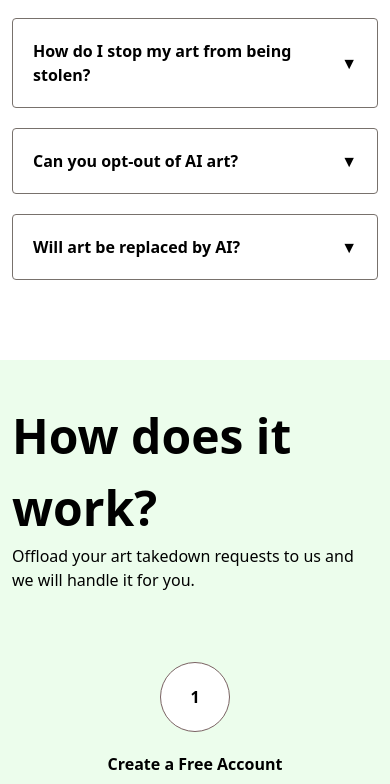
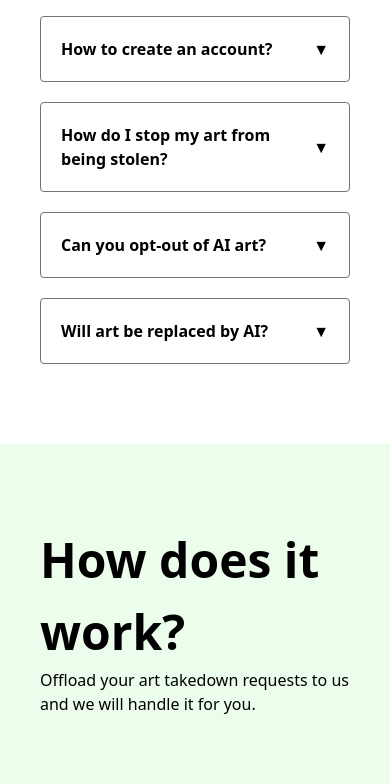
Before and after one commit to sp1d5r/Steal-My-Art-Back, a React (Create React App) app: page / in a window 390 px wide. Shown: the part 1180-1964 px from the top of the page. Built offline with nearby package versions, Linux system fonts and the light colour scheme.

Commit message:
(Eli) Frontend: Added CTA button.

```diff
--- a/src/App.tsx
+++ b/src/App.tsx
@@ -6,8 +6,6 @@ function App() {
   return (
     <div className="App">
       <Landing enableAnimation={true}/>
-      <div className='h-[1000px]'>
-      </div>
     </div>
   );
 }
--- a/src/components/logo/Logo.tsx
+++ b/src/components/logo/Logo.tsx
@@ -7,7 +7,7 @@ export interface LogoProps {
 
 export const Logo:React.FC<LogoProps> = ({}) => {
     return <div className='flex gap-5 items-center justify-center'>
-        <img  className="h-[50px]" src={LogoIcon} alt="" />
+        <img  className="h-[25px] sm:h-[50px]" src={LogoIcon} alt="" />
         <p className='text-[20px] md:text-[1.5rem]  font-bold'>stealmyartback</p>
     </div>
 }
--- a/src/pages/Landing.tsx
+++ b/src/pages/Landing.tsx
@@ -5,6 +5,7 @@ import gsap from "gsap";
 import { HowItWorks } from "../sections/HowItWorks";
 import { Information } from "../sections/Information";
 import { FAQs } from "../sections/FAQs";
+import {CTA} from "../sections/CTA";
 
 export interface LandingProps {
     enableAnimation: boolean;
@@ -75,5 +76,6 @@ export const Landing: React.FC<LandingProps> = ({enableAnimation}) => {
         <FAQs />
         <HowItWorks />
         <Information />
+        <CTA />
     </div>;
 }
--- /dev/null
+++ b/src/sections/CTA.tsx
@@ -0,0 +1,25 @@
+import React from 'react';
+
+export interface CTAProps {
+
+}
+
+export const CTA :React.FC<CTAProps> = ({}) => {
+    return <section className={"bg-primary w-full min-h-[50vh] flex justify-center items-center p-5"}>
+        <div className={"container flex flex-col justify-center items-center gap-5 p-5"}>
+            <h1 className='text-[2rem] font-bold '>Get Access to Steal My Art Back</h1>
+            <p className='text-[1rem]'>Provide your email address and start taking down your art. </p>
+
+            <div className={"flex gap-10 flex-col sm:flex-row"}>
+                <button className={"bg-secondary px-10 py-5 rounded-xl hover:scale-105"}>
+                    <p className={"font-bold text-white"}>Free Consultation</p>
+                </button>
+
+                <button className={"border border-dark px-10 py-5 rounded-xl hover:scale-105"} >
+                    <p className={"font-bold text-dark"}>Contact Sales</p>
+                </button>
+
+            </div>
+        </div>
+    </section>
+}
--- a/src/sections/FAQs.tsx
+++ b/src/sections/FAQs.tsx
@@ -40,7 +40,7 @@ export const FAQs: React.FC = () => {
     ]
 
     return <section className="w-full ">
-            <div className="container flex flex-col justify-center items-center py-20 sm:py-40">
+            <div className="container flex flex-col justify-center items-center py-20 sm:py-40 !px-10">
                 <h1 className="text-[40px] font-bold">Frequently Asked Questions</h1>
                 <p>Here are some of the frequently asked questions we receive at Steal My Art Back.</p>
                 <div className="flex flex-col items-center gap-5 mt-5 flex-wrap justify-center w-full">
--- a/src/sections/Hero.tsx
+++ b/src/sections/Hero.tsx
@@ -46,7 +46,7 @@ export const Hero : React.FC<HeroProps> = ({id, metric, metricInfo, heroText, he
             <img className="opacity-30 absolute bottom-0 right-0 w-[80%] object-contain " src={VectorPath} alt=""/>
 
              {/* LHS Content */}
-             <div className=" sm:max-w-[800px] max-w-full  flex flex-col items-between justify-center gap-10 z-10 p-10">
+             <div className=" sm:max-w-[800px] max-w-full  flex flex-col items-between justify-center gap-10 z-10 p-5">
                 <h1 className="text-[2rem] sm:text-[4rem] font-bold">{heroText}</h1>
                 <p className="text-[1rem]">
                     {heroSubText}
--- a/src/sections/HowItWorks.tsx
+++ b/src/sections/HowItWorks.tsx
@@ -51,8 +51,8 @@ export const HowItWorks: React.FC<HowItWorksProps> = () => {
         {cardNumber: 3, cardHeading: "View Progress ", cardSubHeading: "Go on the platform and see how your takedown requests are going."},
     ]
 
-    return <section ref={comp} className="w-full bg-primary ">
-        <div className="container flex flex-col justify-center items-center py-10 sm:py-20">
+    return <section ref={comp} className="w-full bg-primary py-10">
+        <div className="container flex flex-col justify-center items-center py-10 sm:py-20 !px-10">
             <h1 className="text-[3rem] font-bold">How does it work?</h1>
             <p className="text-[1rem]">Offload your art takedown requests to us and we will handle it for you.</p>
 
```
